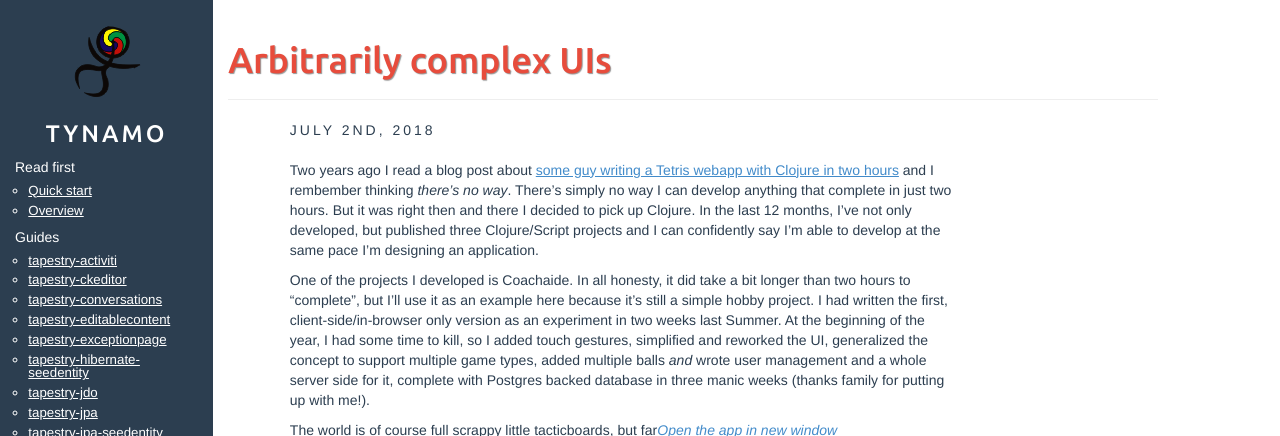
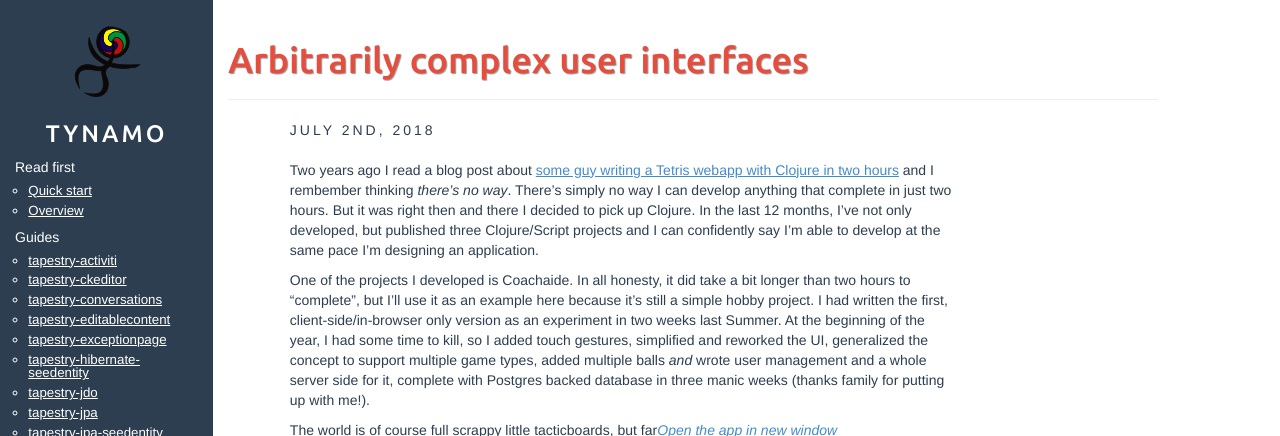
Before and after one commit to vjlamp/tynamo.github.io, a Jekyll site: the page built from _posts/2018-07-02-arbitrarily-complex-uis.md, in a window 1280 px wide and 900 px high, cut to the strip 0-436 px from the top of the window. Built offline with Jekyll 4.4.1, drawn with Linux system fonts in a browser that asks for light colours.

Commit message:
edit post about clojure & UIs

```diff
--- a/_posts/2018-07-02-arbitrarily-complex-uis.md
+++ b/_posts/2018-07-02-arbitrarily-complex-uis.md
@@ -1,6 +1,6 @@
 ---
 layout: post
-title: Arbitrarily complex UIs
+title: Arbitrarily complex user interfaces
 ---
 
 Two years ago I read a blog post about [some guy writing a Tetris webapp with Clojure in two hours](http://timothypratley.blogspot.com/2015/07/you-should-be-using-figwheelreagent.html) and I rembember thinking *there's no way*. There's simply no way I can develop anything that complete in just two hours. But it was right then and there I decided to pick up Clojure. In the last 12 months, I've not only developed, but published three Clojure/Script projects and I can confidently say I'm able to develop at the same pace I'm designing an application.
```
